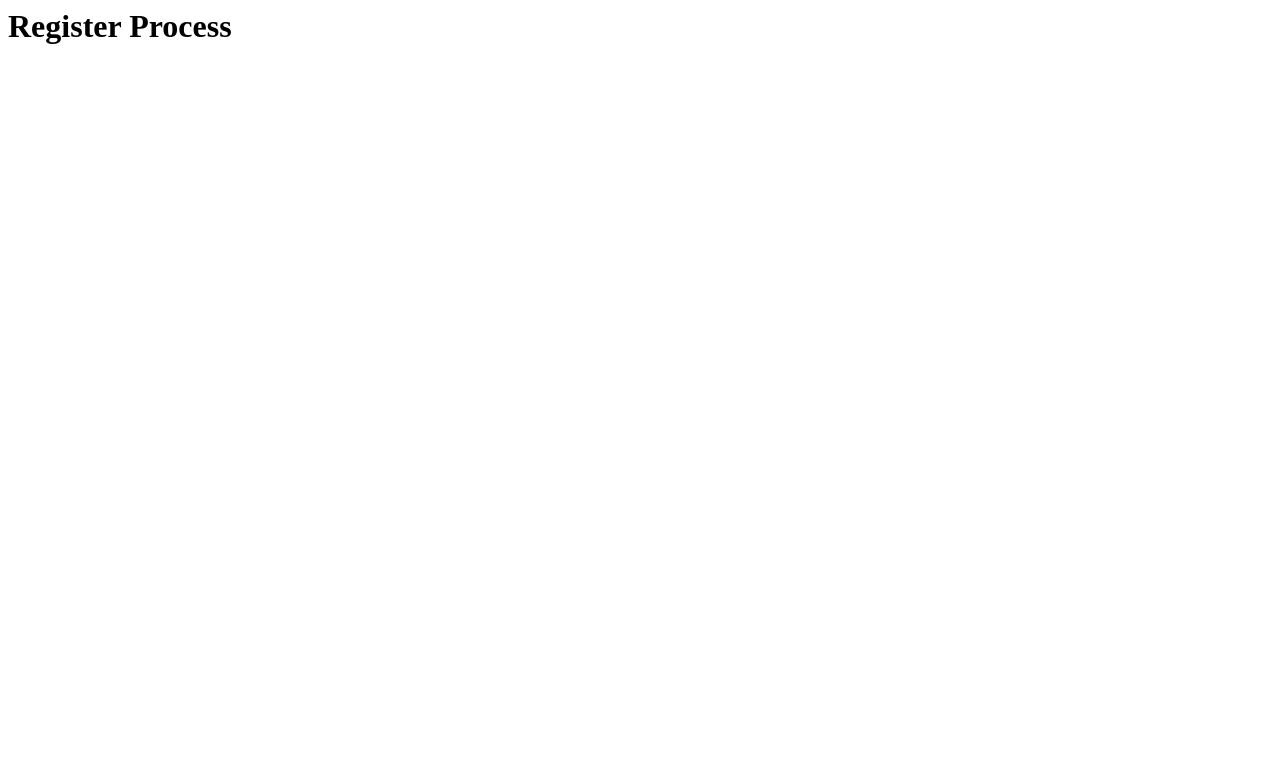
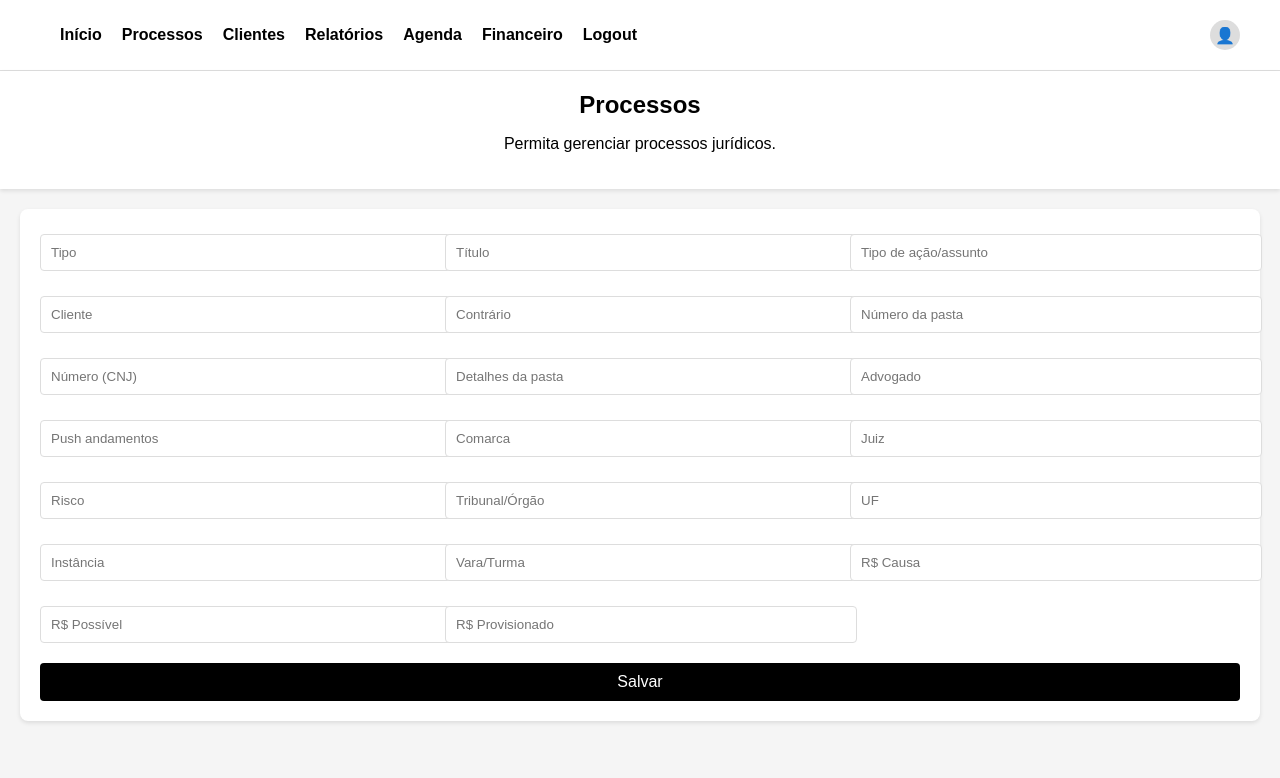
Before and after one commit to marcelomanchester/advocatus, a Django app: page /processes/process_register in a window 1280 px wide. Before the commit the part shown is almost empty. Shown: the top 778 px of the page. Run offline with Django 5.2, Linux system fonts and the light colour scheme; the visitor is signed in with stand-in values (Sample User, id 1).

Commit message:
created register process html

```diff
--- a/processes/templates/process_register.html
+++ b/processes/templates/process_register.html
@@ -1 +1,42 @@
-<h1>Register Process</h1>
+{% extends "base.html" %}
+{% load static %}
+
+{% block 'head' %}
+<link rel="stylesheet" href="{% static 'users/css/navbar.css' %}">
+<link rel="stylesheet" href="{% static 'processes/css/register_process.css' %}">
+{% endblock 'head' %}
+
+{% block 'body' %}
+{% include "partials/navbar.html" %}
+<header class="process_register-header">
+    <h1>Processos</h1>
+    <p>Permita gerenciar processos jurídicos.</p>
+</header>
+
+<div class="container">
+    <div class="form-container">
+        <input type="text" placeholder="Tipo">
+        <input type="text" placeholder="Título">
+        <input type="text" placeholder="Tipo de ação/assunto">
+        <input type="text" placeholder="Cliente">
+        <input type="text" placeholder="Contrário">
+        <input type="text" placeholder="Número da pasta">
+        <input type="text" placeholder="Número (CNJ)">
+        <input type="text" placeholder="Detalhes da pasta">
+        <input type="text" placeholder="Advogado">
+        <input type="text" placeholder="Push andamentos">
+        <input type="text" placeholder="Comarca">
+        <input type="text" placeholder="Juiz">
+        <input type="text" placeholder="Risco">
+        <input type="text" placeholder="Tribunal/Órgão">
+        <input type="text" placeholder="UF">
+        <input type="text" placeholder="Instância">
+        <input type="text" placeholder="Vara/Turma">
+        <input type="text" placeholder="R$ Causa">
+        <input type="text" placeholder="R$ Possível">
+        <input type="text" placeholder="R$ Provisionado">
+        <button class="submit-button">Salvar</button>
+    </div>
+</div>
+
+{% endblock 'body' %}
--- /dev/null
+++ b/templates/static/processes/css/register_process.css
@@ -0,0 +1,49 @@
+body {
+  font-family: Arial, sans-serif;
+  margin: 0;
+  padding: 0;
+  background-color: #f9f9f9;
+}
+.process_register-header {
+  display: block;
+  background-color: #fff;
+  padding: 20px;
+  text-align: center;
+  box-shadow: 0 2px 4px rgba(0, 0, 0, 0.1);
+}
+h1 {
+  font-size: 24px;
+  margin: 0;
+}
+.container {
+  padding: 20px;
+}
+.form-container {
+  background-color: #ffffff;
+  padding: 20px;
+  border-radius: 8px;
+  box-shadow: 0 2px 4px rgba(0, 0, 0, 0.1);
+  display: grid;
+  grid-template-columns: repeat(3, 1fr);
+  gap: 15px;
+}
+input[type="text"] {
+  width: 100%;
+  padding: 10px;
+  margin: 5px 0;
+  border: 1px solid #ddd;
+  border-radius: 4px;
+}
+.submit-button {
+  grid-column: span 3;
+  padding: 10px 20px;
+  background-color: black;
+  color: white;
+  border: none;
+  border-radius: 4px;
+  cursor: pointer;
+  font-size: 16px;
+}
+.submit-button:hover {
+  background-color: #0056b3;
+}
```
